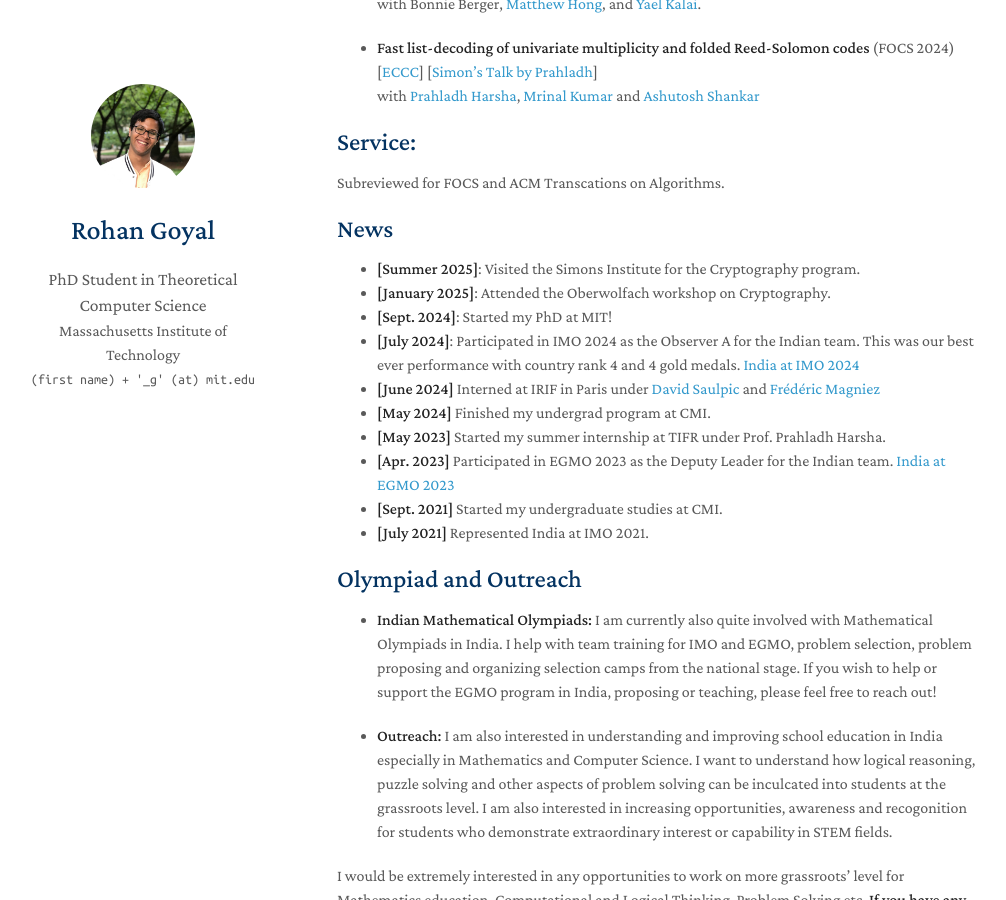
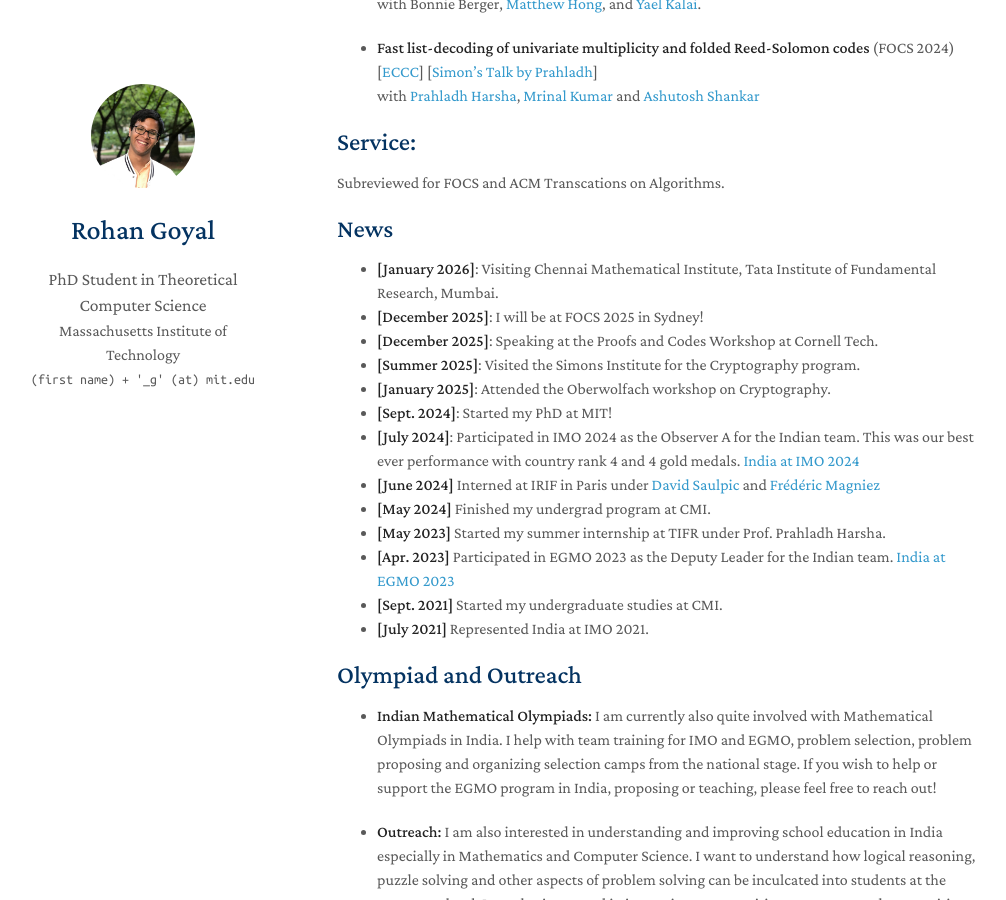
Before and after one commit to goyal-rohan/goyal-rohan.github.io, a Jekyll site: the page built from index.md, in a window 1280 px wide and 900 px high, scrolled down 682 px. Shown: the whole window, without its empty margins (133-1139 px from the left). Built offline with Jekyll 4.4.1, drawn with Linux system fonts in a browser that asks for light colours; nearby versions of some CDN libraries; a style sheet for code colours, icons or effects is not loaded; our own code applies the rules of GitHub Pages for plain Markdown files.

Commit message:
news updates to include focs

```diff
--- a/index.md
+++ b/index.md
@@ -33,6 +33,9 @@ Subreviewed for FOCS and ACM Transcations on Algorithms.
 
 ## News
 
+- **[January 2026]**: Visiting Chennai Mathematical Institute, Tata Institute of Fundamental Research, Mumbai.
+- **[December 2025]**: I will be at FOCS 2025 in Sydney!
+- **[December 2025]**: Speaking at the Proofs and Codes Workshop at Cornell Tech.
 - **[Summer 2025]**: Visited the Simons Institute for the Cryptography program.
 - **[January 2025]**: Attended the Oberwolfach workshop on Cryptography.
 - **[Sept. 2024]**: Started my PhD at MIT!
```
